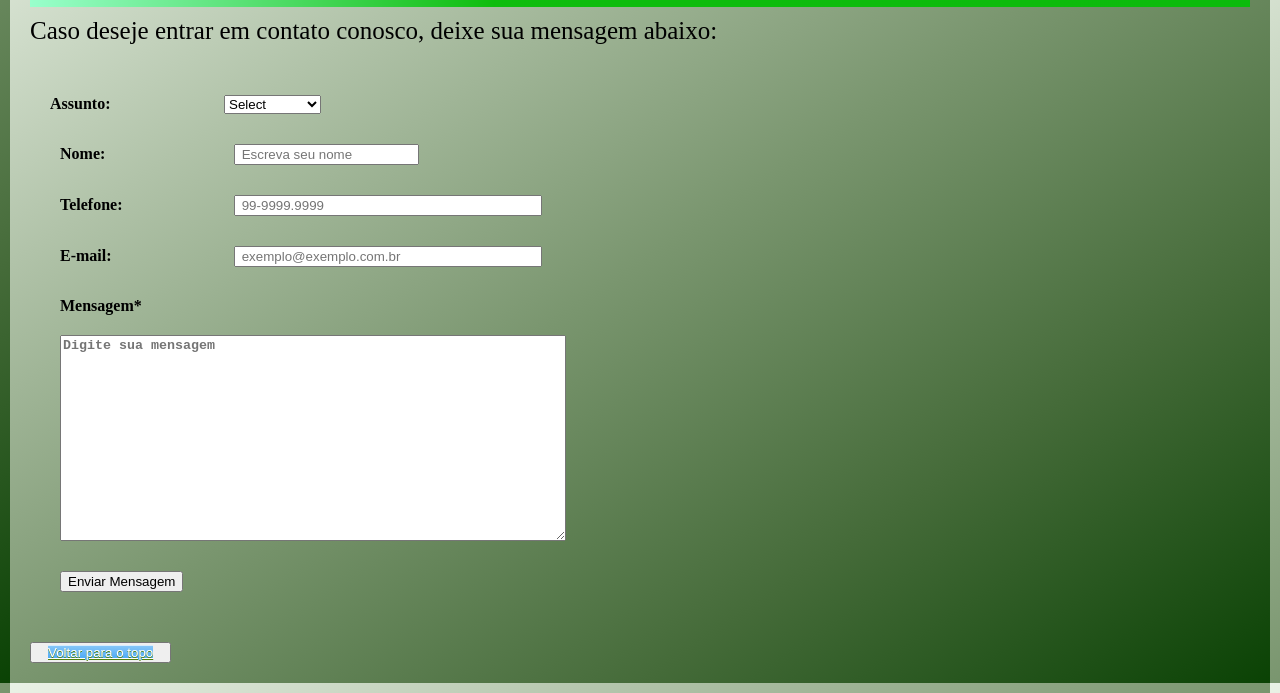
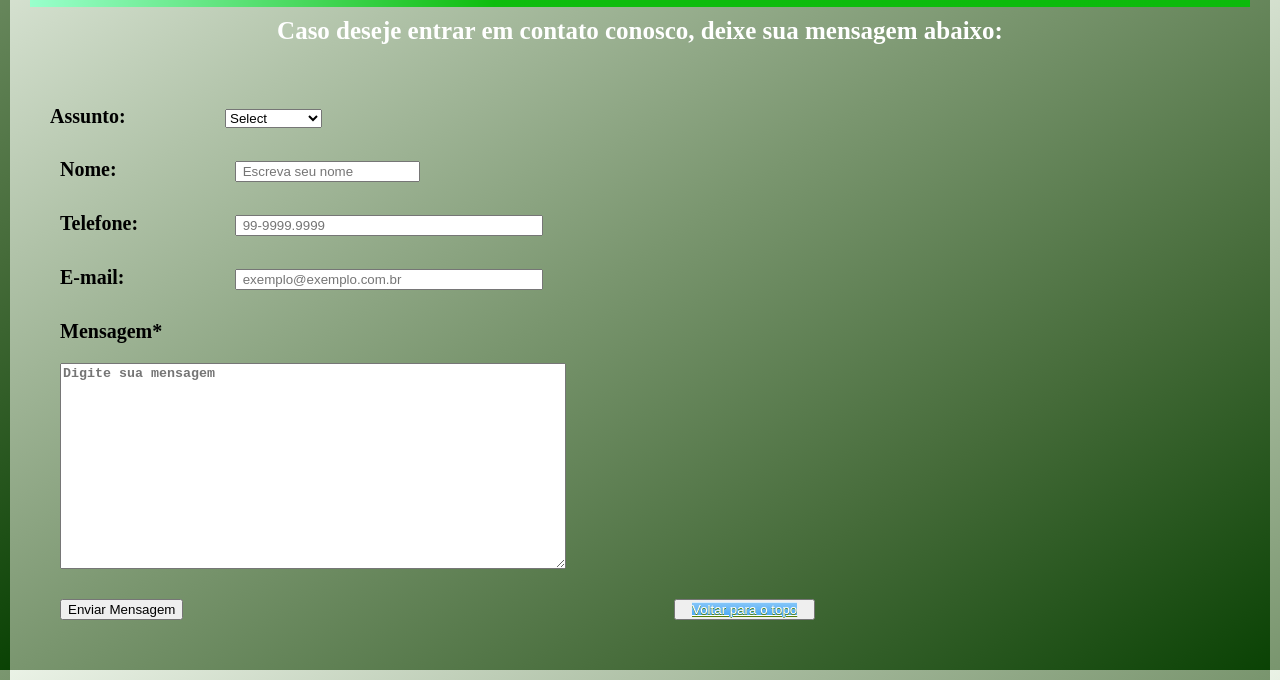
Before and after one commit to anikape/V-G, a plain HTML site: page contatos.html in a window 1280 px wide. Shown: the part 167-860 px from the top of the page. Drawn offline with Linux system fonts and the light colour scheme; a web font is replaced by a local one.

Commit message:
Page Contatos

```diff
--- a/contatos.html
+++ b/contatos.html
@@ -38,7 +38,7 @@
 <body class="corpo">
     <h1 class="inicio">Caso deseje entrar em contato conosco, deixe sua mensagem abaixo:</h1>
 
-    <form class="fomulario">
+    <form>
         <label for="assunto">Assunto: </label>
         <select name="assunto" id="assunto">
             <option value="">Select</option>
--- a/stylecontato.css
+++ b/stylecontato.css
@@ -4,12 +4,18 @@
 }
 
 form {
+    display: inline-block;
+    justify-content: center;
     align-items: center;
+    font-size: 20px;
     width: 600px;
     padding: 10px;
 }
 
 fomr>div {
+    display: inline-block;
+    flex-direction: column;
+    justify-content: center;
     margin-top: 10px;
     margin-bottom: 10px;
     text-align: justify;
@@ -21,16 +27,15 @@ fomr>div {
 }
 
 .inicio {
+    display: flex;
+    flex-direction: row;
+    justify-content: center;
+    align-items: center;
     font-family: gentium;
+    color: #FFF;
     margin-bottom: 30px;
     font-size: 25px;
-    font-weight: 400;
-}
-
-.formulario {
-    padding: 50px;
-    line-height: 10px;
-    width: 500px;
+    font-weight: 700;
 }
 
 .botao {
```
